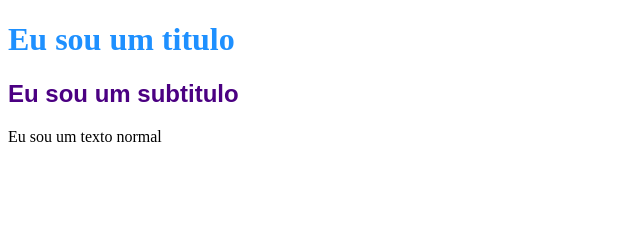
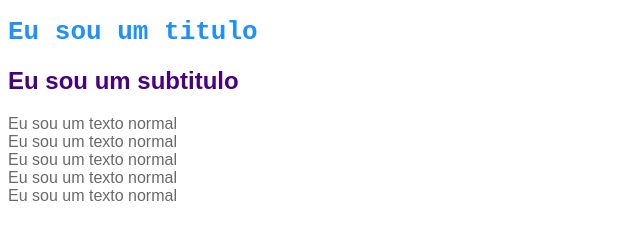
Before and after one commit to Leonardo192002/projeto-LeonardoBueno, a plain HTML site: page index.html in a window 1280 px wide. Shown: the whole page, without its empty margins (0-640 px from the left). Drawn offline with Linux system fonts and the light colour scheme.

Commit message:
Utilizando CSS interno

```diff
--- a/index.html
+++ b/index.html
@@ -5,10 +5,26 @@
     <meta http-equiv="X-UA-Compatible" content="IE=edge">
     <meta name="viewport" content="width=device-width, initial-scale=1.0">
     <title>projeto IOT Revolucionário</title>
+
+    <style>
+        h1 {
+            color: dodgerblue ; font-family:monospace
+        }
+        h2 {
+            color:indigo ; font-family : Arial
+        }
+        span {
+            color: dimgray; font-family: Arial
+        }
+    </style>
 </head>
 <body>
-    <h1 style="color: dodgerblue ; font: family;"> Eu sou um titulo</h1>
-    <h2 style="color:indigo ; font-family : Arial "> Eu sou um subtitulo</h2>
-    <span style=""> Eu sou um texto normal </span>
+    <h1> Eu sou um titulo</h1>
+    <h2> Eu sou um subtitulo</h2>
+    <span> Eu sou um texto normal </span> <br>
+    <span> Eu sou um texto normal </span> <br>
+    <span> Eu sou um texto normal </span> <br>
+    <span> Eu sou um texto normal </span> <br>
+    <span> Eu sou um texto normal </span> <br>
 </body>
 </html>
```
